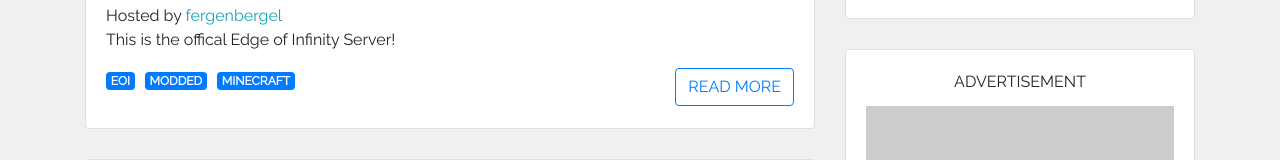
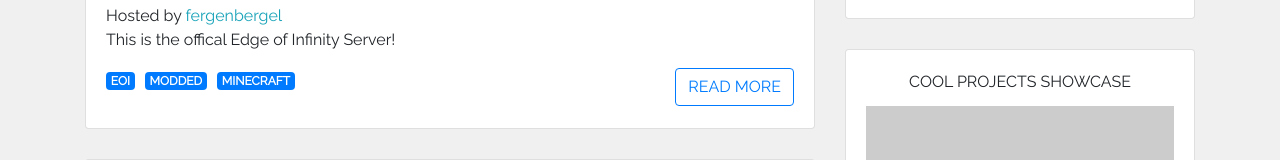
Before and after one commit to EvanoriMemoria/aberrant_winds, a Gatsby site: page / in a window 1280 px wide. Shown: the part 269-429 px from the top of the page. Built offline with nearby package versions, Linux system fonts and the light colour scheme; Gatsby itself is replaced by a stand-in of ours; placeholder pictures from the web are drawn by us.

Commit message:
Not a fan of advertisements

```diff
--- a/src/components/Sidebar.js
+++ b/src/components/Sidebar.js
@@ -94,7 +94,7 @@ const Sidebar = ({ author, authorFluid }) => (
     <Card>
       <CardBody>
         <CardTitle className="text-center text-uppercase">
-          Advertisement
+          Cool Projects Showcase
         </CardTitle>
         <img
           src="https://via.placeholder.com/320x200"
```
